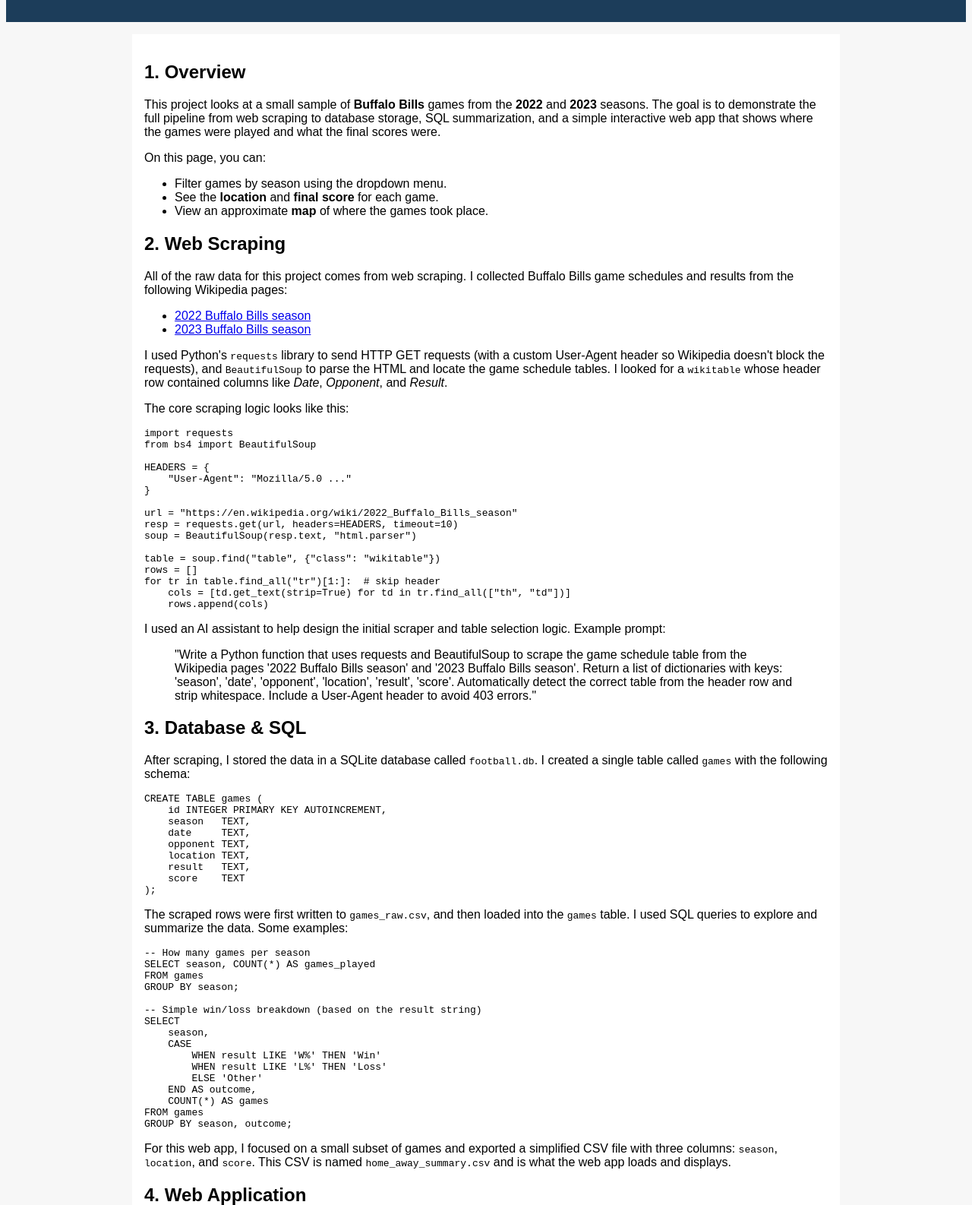
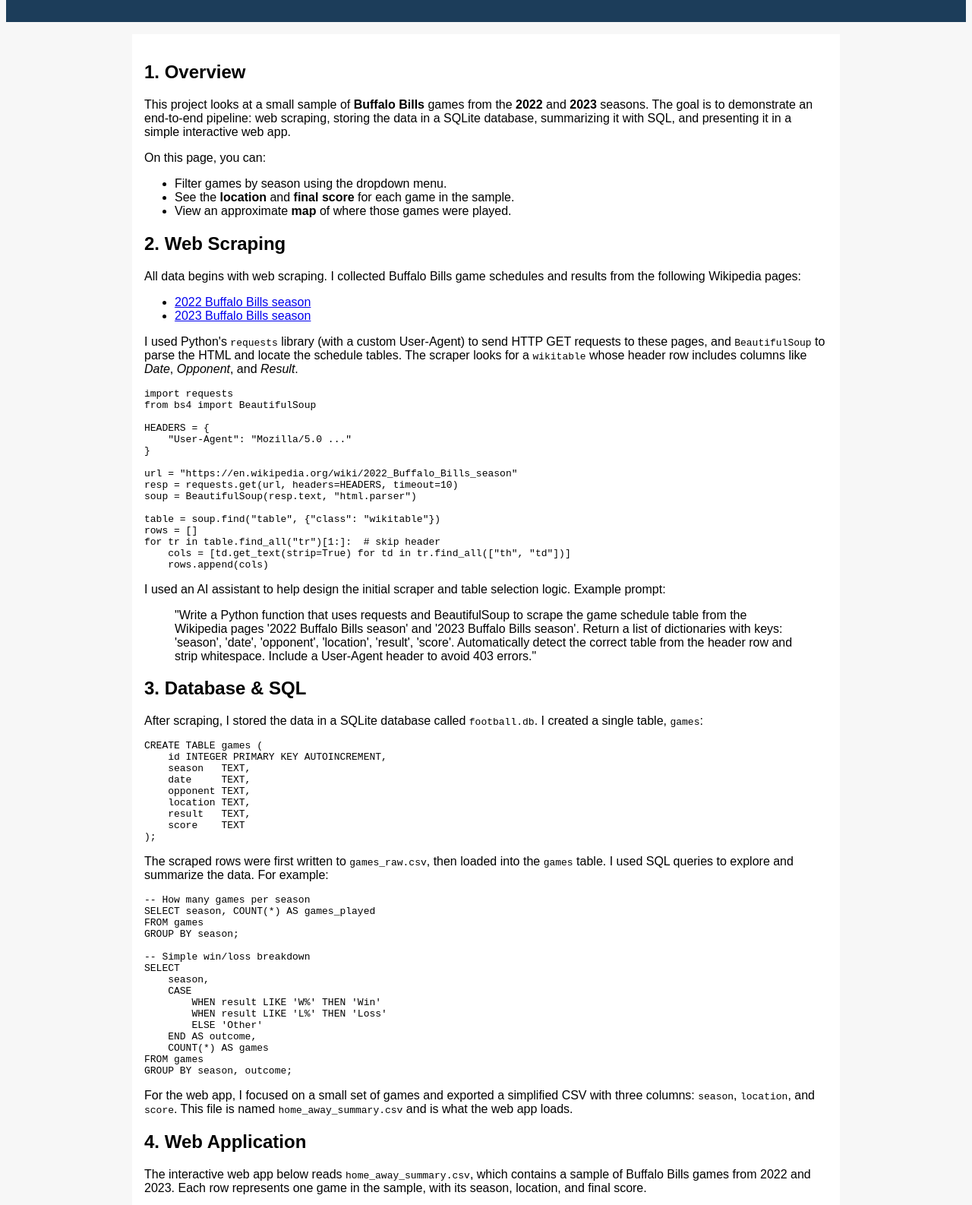
Before and after one commit to milanastaro/last-thing, a plain HTML site: page index.html in a window 1280 px wide. Shown: the part 125-1711 px from the top of the page at 76% size. Drawn offline with nearby package versions, Linux system fonts and the light colour scheme.

Commit message:
Update styles and data visualization

```diff
--- a/index.html
+++ b/index.html
@@ -23,17 +23,17 @@
       <p>
         This project looks at a small sample of <strong>Buffalo Bills</strong> games
         from the <strong>2022</strong> and <strong>2023</strong> seasons. The goal
-        is to demonstrate the full pipeline from web scraping to database storage,
-        SQL summarization, and a simple interactive web app that shows where the
-        games were played and what the final scores were.
+        is to demonstrate an end-to-end pipeline: web scraping, storing the data
+        in a SQLite database, summarizing it with SQL, and presenting it in a
+        simple interactive web app.
       </p>
       <p>
         On this page, you can:
       </p>
       <ul>
         <li>Filter games by season using the dropdown menu.</li>
-        <li>See the <strong>location</strong> and <strong>final score</strong> for each game.</li>
-        <li>View an approximate <strong>map</strong> of where the games took place.</li>
+        <li>See the <strong>location</strong> and <strong>final score</strong> for each game in the sample.</li>
+        <li>View an approximate <strong>map</strong> of where those games were played.</li>
       </ul>
     </section>
 
@@ -41,9 +41,8 @@
     <section id="web-scraping">
       <h2>2. Web Scraping</h2>
       <p>
-        All of the raw data for this project comes from web scraping.
-        I collected Buffalo Bills game schedules and results from the following
-        Wikipedia pages:
+        All data begins with web scraping. I collected Buffalo Bills game schedules
+        and results from the following Wikipedia pages:
       </p>
       <ul>
         <li>
@@ -59,14 +58,12 @@
       </ul>
 
       <p>
-        I used Python's <code>requests</code> library to send HTTP GET requests
-        (with a custom User-Agent header so Wikipedia doesn't block the requests),
-        and <code>BeautifulSoup</code> to parse the HTML and locate the game
-        schedule tables. I looked for a <code>wikitable</code> whose header row
-        contained columns like <em>Date</em>, <em>Opponent</em>, and <em>Result</em>.
+        I used Python's <code>requests</code> library (with a custom User-Agent)
+        to send HTTP GET requests to these pages, and <code>BeautifulSoup</code>
+        to parse the HTML and locate the schedule tables. The scraper looks for
+        a <code>wikitable</code> whose header row includes columns like
+        <em>Date</em>, <em>Opponent</em>, and <em>Result</em>.
       </p>
-
-      <p>The core scraping logic looks like this:</p>
 
 <pre><code>import requests
 from bs4 import BeautifulSoup
@@ -105,8 +102,7 @@ for tr in table.find_all("tr")[1:]:  # skip header
       <h2>3. Database &amp; SQL</h2>
       <p>
         After scraping, I stored the data in a SQLite database called
-        <code>football.db</code>. I created a single table called
-        <code>games</code> with the following schema:
+        <code>football.db</code>. I created a single table, <code>games</code>:
       </p>
 
 <pre><code>CREATE TABLE games (
@@ -120,9 +116,9 @@ for tr in table.find_all("tr")[1:]:  # skip header
 );</code></pre>
 
       <p>
-        The scraped rows were first written to <code>games_raw.csv</code>, and then
-        loaded into the <code>games</code> table. I used SQL queries to explore
-        and summarize the data. Some examples:
+        The scraped rows were first written to <code>games_raw.csv</code>,
+        then loaded into the <code>games</code> table. I used SQL queries to
+        explore and summarize the data. For example:
       </p>
 
 <pre><code>-- How many games per season
@@ -130,7 +126,7 @@ SELECT season, COUNT(*) AS games_played
 FROM games
 GROUP BY season;
 
--- Simple win/loss breakdown (based on the result string)
+-- Simple win/loss breakdown
 SELECT
     season,
     CASE
@@ -143,11 +139,10 @@ FROM games
 GROUP BY season, outcome;</code></pre>
 
       <p>
-        For this web app, I focused on a small subset of games and exported a
-        simplified CSV file with three columns:
-        <code>season</code>, <code>location</code>, and <code>score</code>.
-        This CSV is named <code>home_away_summary.csv</code> and is what the
-        web app loads and displays.
+        For the web app, I focused on a small set of games and exported a
+        simplified CSV with three columns: <code>season</code>,
+        <code>location</code>, and <code>score</code>. This file is named
+        <code>home_away_summary.csv</code> and is what the web app loads.
       </p>
     </section>
 
@@ -155,10 +150,10 @@ GROUP BY season, outcome;</code></pre>
     <section id="web-app">
       <h2>4. Web Application</h2>
       <p>
-        The web app below reads the CSV file
-        <code>home_away_summary.csv</code>, which contains a small sample of
-        Buffalo Bills games from 2022 and 2023. Each row in the CSV represents
-        a game with its season, location (stadium or opponent city), and final score.
+        The interactive web app below reads <code>home_away_summary.csv</code>,
+        which contains a sample of Buffalo Bills games from 2022 and 2023.
+        Each row represents one game in the sample, with its season, location,
+        and final score.
       </p>
 
       <div id="controls">
@@ -183,7 +178,7 @@ GROUP BY season, outcome;</code></pre>
 
       <p class="note">
         Use the dropdown to filter the table by season, or leave it on
-        <strong>All seasons</strong> to see the full set of games in this sample.
+        <strong>All seasons</strong> to see the full sample.
         The score shown is the final score for that matchup.
       </p>
 
--- a/style.css
+++ b/style.css
@@ -3,3 +3,9 @@ header { background: #1c3d5a; color: white; padding: 1rem; }
 main { background: white; margin: 1rem auto; padding: 1rem; max-width: 900px; }
 table { width: 100%; border-collapse: collapse; }
 th, td { border: 1px solid #ccc; padding: 0.5rem; }
+#map {
+  height: 400px;
+  margin-top: 1rem;
+  border-radius: 8px;
+  border: 1px solid #ddd;
+}
```
Also changed, not shown: home_away_summary.csv (line endings or trailing spaces).
